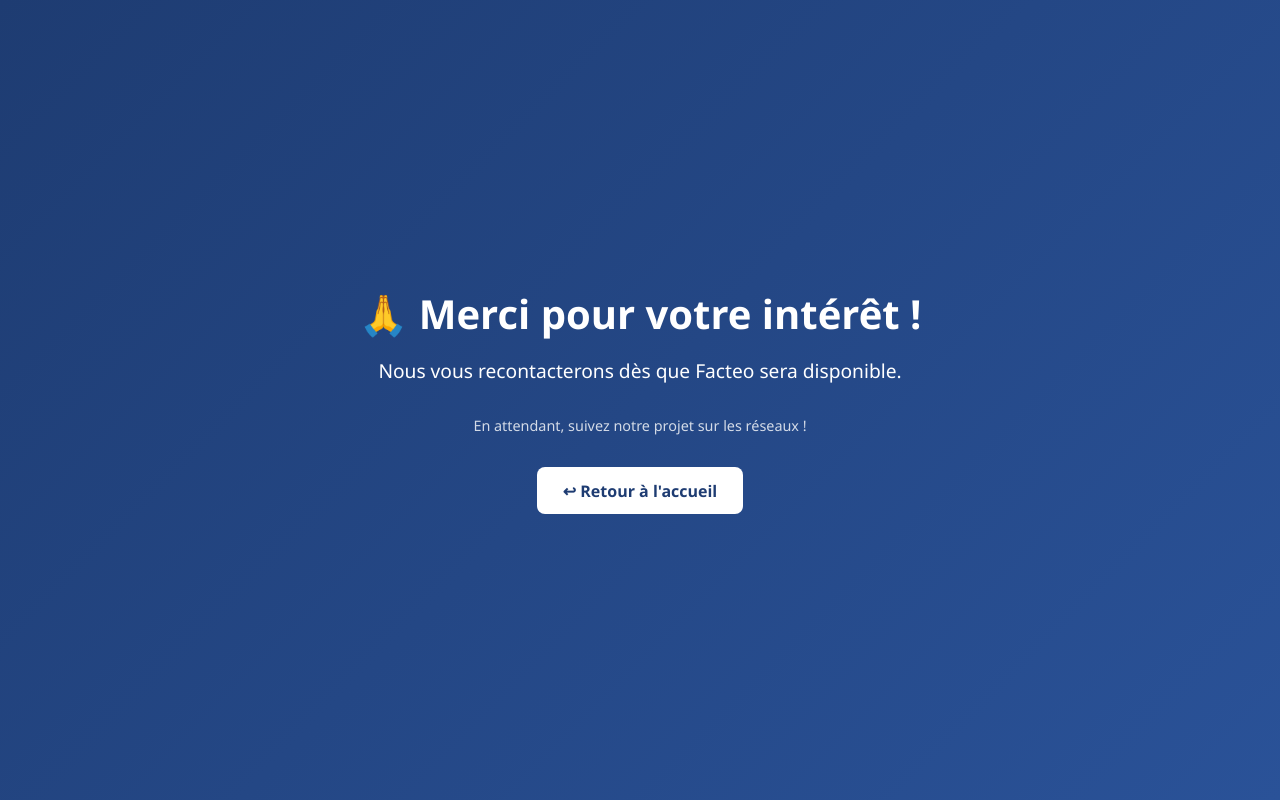
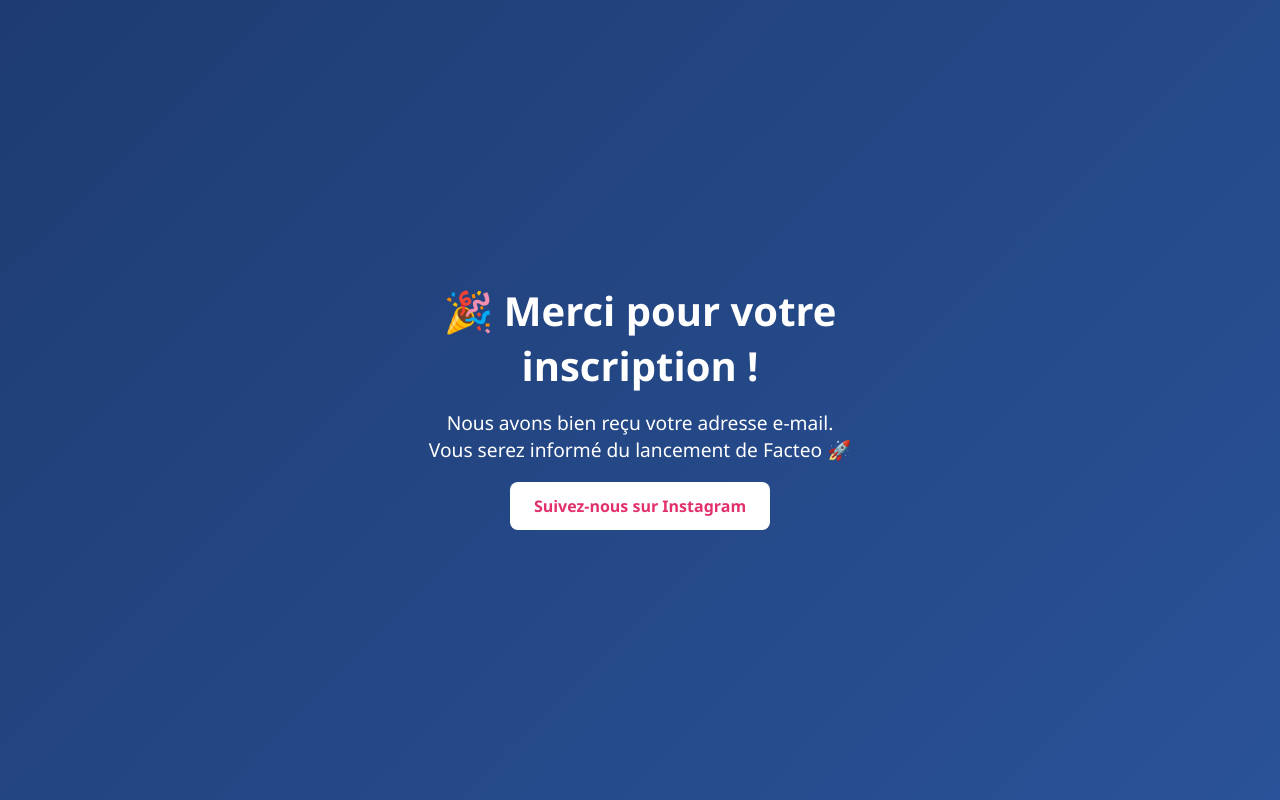
Before and after one commit to JeremyFrancq/facteo-coming-soon, a plain HTML site: page merci.html in a window 1280 px wide. Drawn offline with Linux system fonts and the light colour scheme.

Commit message:
Add files via upload

```diff
--- a/merci.html
+++ b/merci.html
@@ -1,17 +1,46 @@
 <!DOCTYPE html>
 <html lang="fr">
 <head>
-  <meta charset="UTF-8">
-  <meta name="viewport" content="width=device-width, initial-scale=1.0">
-  <title>Merci !</title>
-  <link rel="stylesheet" href="style.css">
+  <meta charset="UTF-8" />
+  <meta name="viewport" content="width=device-width, initial-scale=1.0" />
+  <title>Merci – Facteo</title>
+  <link rel="stylesheet" href="style.css" />
+  <style>
+    .merci-container {
+      max-width: 600px;
+      margin: 0 auto;
+      text-align: center;
+      padding: 2rem;
+      color: white;
+    }
+    .merci-container h1 {
+      font-size: 2.5rem;
+      margin-bottom: 1rem;
+    }
+    .merci-container p {
+      font-size: 1.2rem;
+      margin-bottom: 2rem;
+    }
+    .instagram-btn {
+      background-color: #fff;
+      color: #E1306C;
+      border: none;
+      padding: 0.8rem 1.5rem;
+      border-radius: 8px;
+      font-weight: bold;
+      text-decoration: none;
+      transition: background-color 0.3s ease;
+    }
+    .instagram-btn:hover {
+      background-color: #f0f0f0;
+    }
+  </style>
 </head>
 <body>
-  <div class="container">
-    <h1>🙏 Merci pour votre intérêt !</h1>
-    <p class="subtitle">Nous vous recontacterons dès que Facteo sera disponible.</p>
-    <p class="info">En attendant, suivez notre projet sur les réseaux !</p>
-    <a href="index.html" class="btn" style="margin-top: 2rem; display: inline-block;">↩ Retour à l'accueil</a>
+  <div class="merci-container">
+    <h1>🎉 Merci pour votre inscription !</h1>
+    <p>Nous avons bien reçu votre adresse e-mail.<br>Vous serez informé du lancement de Facteo 🚀</p>
+    <a href="https://www.instagram.com/facteo.be/" target="_blank" class="instagram-btn">Suivez-nous sur Instagram</a>
   </div>
 </body>
 </html>
```
